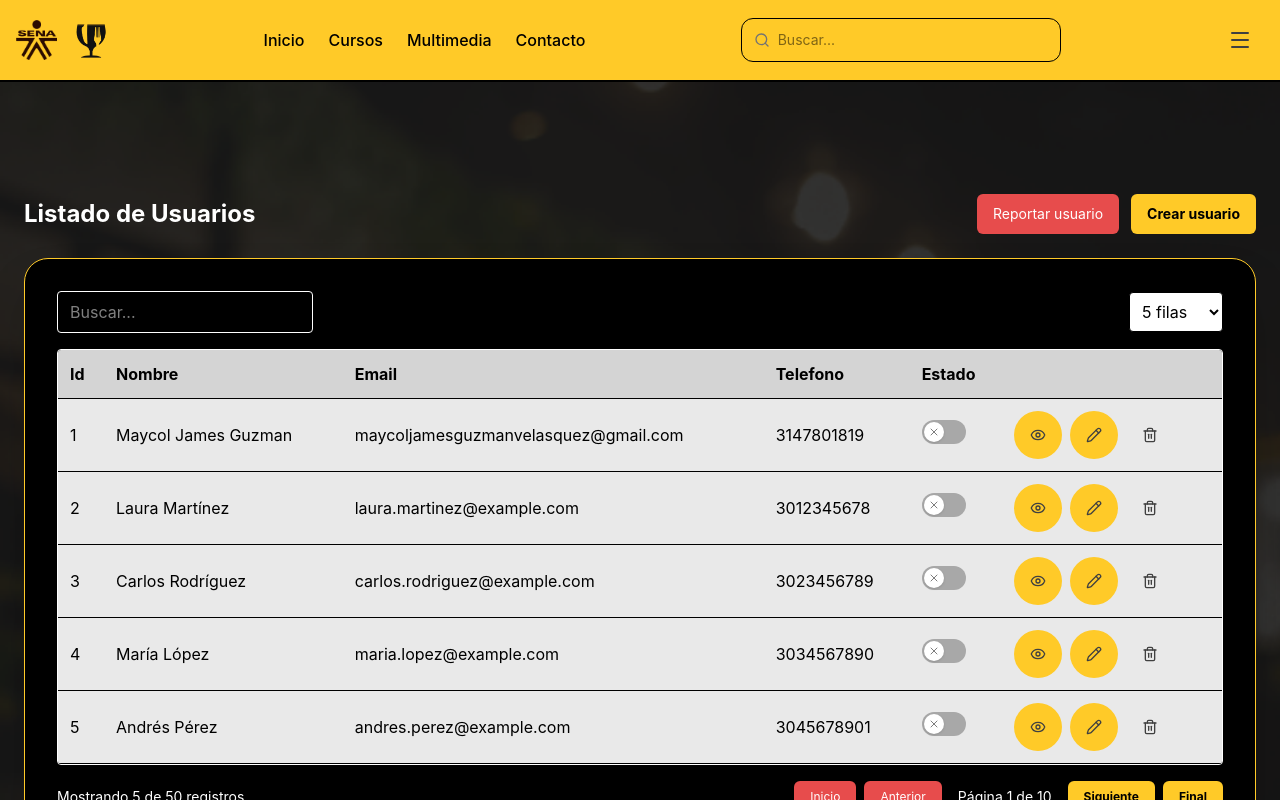
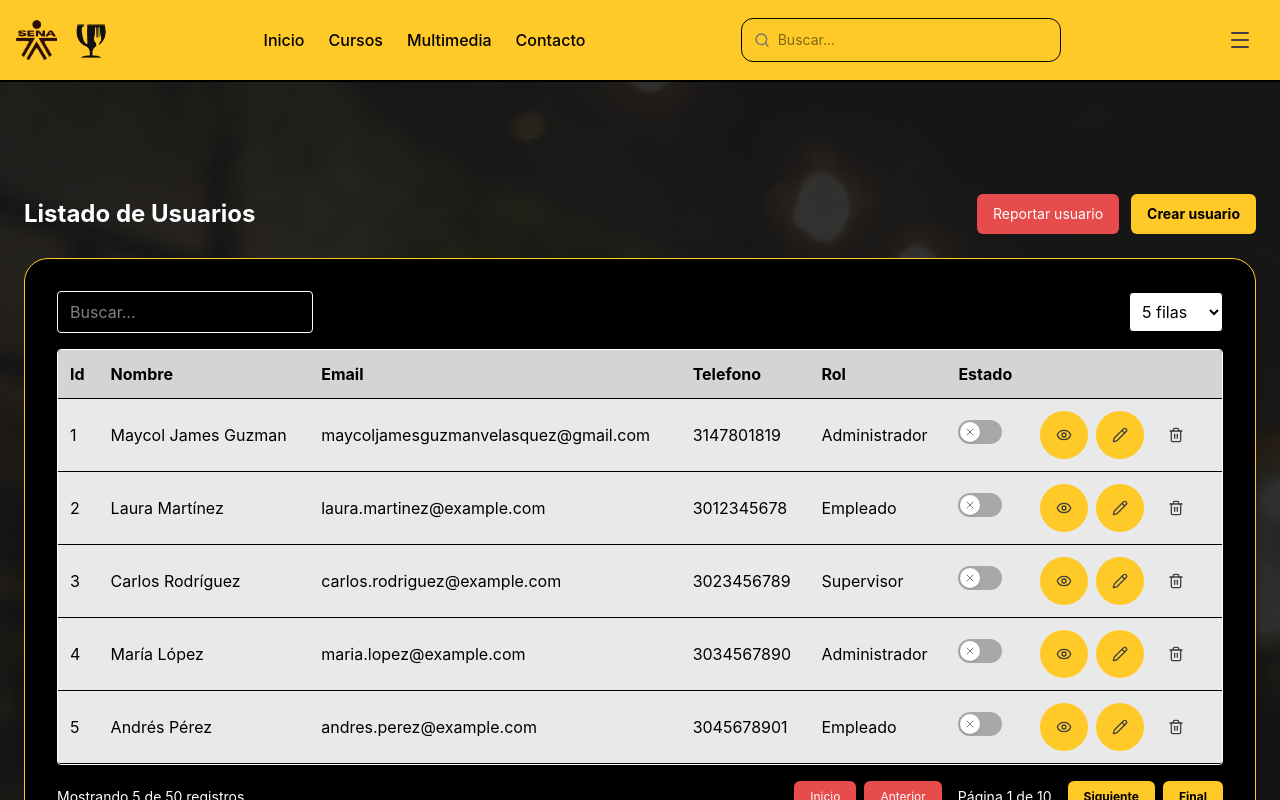
Before and after one commit to D-314F/3172293-jamf-project, a React (Vite) app: page /dashboard/userList in a window 1280 px wide. Shown: the top 800 px of the page. Built offline with nearby package versions, Linux system fonts and the light colour scheme.

Commit message:
fix:proyect  se corrigieron algunos detalles segun material desing 3

```diff
--- a/src/features/auth/components/ForgotPasswordForm.jsx
+++ b/src/features/auth/components/ForgotPasswordForm.jsx
@@ -36,7 +36,6 @@ export default function ForgotPasswordForm() {
       });
       setErrors(fieldErrors);
 
-      // ALERTA DE ERROR POR CAMPO INVÁLIDO
       await showUserErrorAlert({
         title: "Correo inválido",
         text: "Por favor, ingresa un correo electrónico válido.",
@@ -48,17 +47,12 @@ export default function ForgotPasswordForm() {
     setErrors({});
 
     try {
-      // Petición al backend si aplica:
-      // await sendPasswordResetEmail(formData.email);
-
-      // ALERTA DE ÉXITO ESTANDARIZADA
       await showSuccessAlert({
         title: "Código enviado",
         text: "Se ha enviado el código de recuperación correctamente a tu correo.",
         timer: 2000,
       });
 
-      // Redirección a verificación de código
       navigate("/verify-code");
 
     } catch (error) {
@@ -79,9 +73,26 @@ export default function ForgotPasswordForm() {
       {/* Overlay oscuro */}
       <div className="absolute inset-0 bg-black/50 z-0"></div>
 
+
+      <div className="w-full max-w-md flex flex-col gap-4 relative z-10">
+
+
+        <div className="flex justify-start">
+          <Button
+            type="button"
+            variant="secondary"
+            size="sm"
+            onClick={() => navigate(-1)}
+            className="!w-auto flex items-center gap-2"
+          >
+            ← Atrás
+          </Button>
+        </div>
+
+
         <form
           onSubmit={handleSubmit}
-        className="w-full max-w-md p-8 bg-[var(--color-background-inverse)] border border-[var(--color-brand)] rounded-3xl relative z-10 shadow-2xl font-[var(--font-body)] flex flex-col gap-5 text-left"
+          className="w-full p-8 bg-[var(--color-background-inverse)] border border-[var(--color-brand)] rounded-3xl shadow-2xl font-[var(--font-body)] flex flex-col gap-5 text-left"
         >
           <div>
             <h1 className="text-[var(--text-title)] font-[var(--font-heading)] text-[var(--color-brand)] text-center mb-2">
@@ -113,5 +124,6 @@ export default function ForgotPasswordForm() {
           </Button>
         </form>
       </div>
+    </div>
   );
 }
--- a/src/features/auth/components/ResetPasswordForm.jsx
+++ b/src/features/auth/components/ResetPasswordForm.jsx
@@ -37,7 +37,6 @@ export default function ResetPasswordForm() {
       });
       setErrors(fieldErrors);
 
-      // ALERTA DE ERROR POR CAMPOS INVÁLIDOS O ERRORES DE COINCIDENCIA
       await showUserErrorAlert({
         title: "Campos inválidos",
         text: "Por favor, verifica que la contraseña cumpla los requisitos y coincida.",
@@ -49,17 +48,12 @@ export default function ResetPasswordForm() {
     setErrors({});
 
     try {
-      // Petición al backend si aplica:
-      // await resetPassword(formData.password);
-
-      // ALERTA DE ÉXITO ESTANDARIZADA
       await showSuccessAlert({
         title: "Contraseña actualizada",
         text: "Tu contraseña ha sido restablecida correctamente. Redirigiendo...",
         timer: 2000,
       });
 
-      // Redirección al Login
       navigate("/login");
 
     } catch (error) {
@@ -80,9 +74,26 @@ export default function ResetPasswordForm() {
       {/* Overlay oscuro */}
       <div className="absolute inset-0 bg-black/50 z-0"></div>
 
+
+      <div className="w-full max-w-md flex flex-col gap-4 relative z-10">
+
+
+        <div className="flex justify-start">
+          <Button
+            type="button"
+            variant="secondary"
+            size="sm"
+            onClick={() => navigate(-1)}
+            className="!w-auto flex items-center gap-2"
+          >
+            ← Atrás
+          </Button>
+        </div>
+
+        {/* Tarjeta del Formulario */}
         <form
           onSubmit={handleSubmit}
-        className="w-full max-w-md p-8 bg-[var(--color-background-inverse)] border border-[var(--color-brand)] rounded-3xl relative z-10 shadow-2xl font-[var(--font-body)] flex flex-col gap-5 text-left"
+          className="w-full p-8 bg-[var(--color-background-inverse)] border border-[var(--color-brand)] rounded-3xl shadow-2xl font-[var(--font-body)] flex flex-col gap-5 text-left"
         >
           <div>
             <h2 className="text-[var(--color-brand)] text-[var(--text-title)] font-[var(--font-heading)] text-center mb-2">
@@ -124,5 +135,6 @@ export default function ResetPasswordForm() {
           </Button>
         </form>
       </div>
+    </div>
   );
 }
--- a/src/features/auth/components/VerifyCodeForm.jsx
+++ b/src/features/auth/components/VerifyCodeForm.jsx
@@ -36,7 +36,6 @@ export default function VerifyCodeForm() {
       });
       setErrors(fieldErrors);
 
-      // ALERTA DE ERROR POR CÓDIGO INVÁLIDO EN FORMULARIO
       await showUserErrorAlert({
         title: "Código inválido",
         text: "Por favor, ingresa un código de verificación válido.",
@@ -48,17 +47,12 @@ export default function VerifyCodeForm() {
     setErrors({});
 
     try {
-      // Petición al backend si aplica:
-      // await verifyCode(formData.code);
-
-      // ALERTA DE ÉXITO ESTANDARIZADA
       await showSuccessAlert({
         title: "Código verificado",
         text: "El código es correcto. Ahora puedes restablecer tu contraseña.",
         timer: 2000,
       });
 
-      // Redirección al cambio de contraseña
       navigate("/reset-password");
 
     } catch (error) {
@@ -79,9 +73,25 @@ export default function VerifyCodeForm() {
       {/* Overlay oscuro */}
       <div className="absolute inset-0 bg-black/50 z-0"></div>
 
+      <div className="w-full max-w-md flex flex-col gap-4 relative z-10">
+
+
+        <div className="flex justify-start">
+          <Button
+            type="button"
+            variant="secondary"
+            size="sm"
+            onClick={() => navigate(-1)}
+            className="!w-auto flex items-center gap-2"
+          >
+            ← Atrás
+          </Button>
+        </div>
+
+
         <form
           onSubmit={handleSubmit}
-        className="w-full max-w-md p-8 bg-[var(--color-background-inverse)] border border-[var(--color-brand)] rounded-3xl relative z-10 shadow-2xl font-[var(--font-body)] flex flex-col gap-5 text-left"
+          className="w-full p-8 bg-[var(--color-background-inverse)] border border-[var(--color-brand)] rounded-3xl shadow-2xl font-[var(--font-body)] flex flex-col gap-5 text-left"
         >
           <div>
             <h1 className="text-[var(--color-brand)] text-[var(--text-title)] font-[var(--font-heading)] text-center mb-2">
@@ -113,5 +123,6 @@ export default function VerifyCodeForm() {
           </Button>
         </form>
       </div>
+    </div>
   );
 }
--- a/src/features/home/components/HeroSection.jsx
+++ b/src/features/home/components/HeroSection.jsx
@@ -5,9 +5,9 @@ export default function HeroSection() {
   return (
     <section className="w-full bg-[var(--color-background-inverse)] text-[var(--color-text-inverse)] rounded-2xl mt-6">
       {/* Franja superior */}
-     <div className="bg-[var(--color-brand)] py-3 px-4 font-[var(--font-heading)] text-[var(--color-text-primary)] text-[var(--text-large)] border-b-2 border-[var(--color-brand-hover)]">
-  Exquisitez en Cada Bocado.
-</div>
+     <div className="bg-[var(--color-brand)] py-3 px-4 font-[var(--font-heading)] text-black  text-[var(--text-large)] border-b-2 border-[var(--color-brand-hover)]">
+        Exquisitez en Cada Bocado.
+     </div>
 
 
 
--- a/src/features/users/data/users.js
+++ b/src/features/users/data/users.js
@@ -1,5 +1,3 @@
-// Nombre, Correo, Telefono, tipos de documento, numero de documento
-
 // src/data/users.js
 
 export const users = [
@@ -10,6 +8,7 @@ export const users = [
         userPhone: "3147801819",
         userDocumentTypes: "CC",
         userDocumentNumber: "1030405816",
+        userRole: "Administrador",
         isActive: true
     },
     {
@@ -19,6 +18,7 @@ export const users = [
         userPhone: "3012345678",
         userDocumentTypes: "CC",
         userDocumentNumber: "3012345678",
+        userRole: "Empleado",
         isActive: true
     },
     {
@@ -28,6 +28,7 @@ export const users = [
         userPhone: "3023456789",
         userDocumentTypes: "CC",
         userDocumentNumber: "3023456789",
+        userRole: "Supervisor",
         isActive: true
     },
     {
@@ -37,6 +38,7 @@ export const users = [
         userPhone: "3034567890",
         userDocumentTypes: "CC",
         userDocumentNumber: "3034567890",
+        userRole: "Administrador",
         isActive: true
     },
     {
@@ -46,6 +48,7 @@ export const users = [
         userPhone: "3045678901",
         userDocumentTypes: "CC",
         userDocumentNumber: "3045678901",
+        userRole: "Empleado",
         isActive: true
     },
     {
@@ -55,6 +58,7 @@ export const users = [
         userPhone: "3056789012",
         userDocumentTypes: "CC",
         userDocumentNumber: "3056789012",
+        userRole: "Supervisor",
         isActive: true
     },
     {
@@ -64,6 +68,7 @@ export const users = [
         userPhone: "3067890123",
         userDocumentTypes: "CC",
         userDocumentNumber: "3067890123",
+        userRole: "Administrador",
         isActive: true
     },
     {
@@ -73,6 +78,7 @@ export const users = [
         userPhone: "3078901234",
         userDocumentTypes: "CC",
         userDocumentNumber: "3078901234",
+        userRole: "Empleado",
         isActive: true
     },
     {
@@ -82,6 +88,7 @@ export const users = [
         userPhone: "3089012345",
         userDocumentTypes: "CC",
         userDocumentNumber: "3089012345",
+        userRole: "Supervisor",
         isActive: true
     },
     {
@@ -91,6 +98,7 @@ export const users = [
         userPhone: "3090123456",
         userDocumentTypes: "CC",
         userDocumentNumber: "3090123456",
+        userRole: "Administrador",
         isActive: true
     },
     {
@@ -100,6 +108,7 @@ export const users = [
         userPhone: "3101234567",
         userDocumentTypes: "CC",
         userDocumentNumber: "3101234567",
+        userRole: "Empleado",
         isActive: true
     },
     {
@@ -109,6 +118,7 @@ export const users = [
         userPhone: "3112345678",
         userDocumentTypes: "CC",
         userDocumentNumber: "3112345678",
+        userRole: "Supervisor",
         isActive: true
     },
     {
@@ -118,6 +128,7 @@ export const users = [
         userPhone: "3123456789",
         userDocumentTypes: "CC",
         userDocumentNumber: "3123456789",
+        userRole: "Administrador",
         isActive: true
     },
     {
@@ -127,6 +138,7 @@ export const users = [
         userPhone: "3134567890",
         userDocumentTypes: "CC",
         userDocumentNumber: "3134567890",
+        userRole: "Empleado",
         isActive: true
     },
     {
@@ -136,6 +148,7 @@ export const users = [
         userPhone: "3145678901",
         userDocumentTypes: "CC",
         userDocumentNumber: "3145678901",
+        userRole: "Supervisor",
         isActive: true
     },
     {
@@ -145,6 +158,7 @@ export const users = [
         userPhone: "3156789012",
         userDocumentTypes: "CC",
         userDocumentNumber: "3156789012",
+        userRole: "Administrador",
         isActive: true
     },
     {
@@ -154,6 +168,7 @@ export const users = [
         userPhone: "3167890123",
         userDocumentTypes: "CC",
         userDocumentNumber: "3167890123",
+        userRole: "Empleado",
         isActive: true
     },
     {
@@ -163,6 +178,7 @@ export const users = [
         userPhone: "3178901234",
         userDocumentTypes: "CC",
         userDocumentNumber: "3178901234",
+        userRole: "Supervisor",
         isActive: true
     },
     {
@@ -172,6 +188,7 @@ export const users = [
         userPhone: "3189012345",
         userDocumentTypes: "CC",
         userDocumentNumber: "3189012345",
+        userRole: "Administrador",
         isActive: true
     },
     {
@@ -181,6 +198,7 @@ export const users = [
         userPhone: "3190123456",
         userDocumentTypes: "CC",
         userDocumentNumber: "3190123456",
+        userRole: "Empleado",
         isActive: true
     },
     {
@@ -190,6 +208,7 @@ export const users = [
         userPhone: "3201234567",
         userDocumentTypes: "CC",
         userDocumentNumber: "3201234567",
+        userRole: "Supervisor",
         isActive: true
     },
     {
@@ -199,6 +218,7 @@ export const users = [
         userPhone: "3212345678",
         userDocumentTypes: "CC",
         userDocumentNumber: "3212345678",
+        userRole: "Administrador",
         isActive: true
     },
     {
@@ -208,6 +228,7 @@ export const users = [
         userPhone: "3223456789",
         userDocumentTypes: "CC",
         userDocumentNumber: "3223456789",
+        userRole: "Empleado",
         isActive: true
     },
     {
@@ -217,6 +238,7 @@ export const users = [
         userPhone: "3234567890",
         userDocumentTypes: "CC",
         userDocumentNumber: "3234567890",
+        userRole: "Supervisor",
         isActive: true
     },
     {
@@ -226,6 +248,7 @@ export const users = [
         userPhone: "3245678901",
         userDocumentTypes: "CC",
         userDocumentNumber: "3245678901",
+        userRole: "Administrador",
         isActive: true
     },
     {
@@ -235,6 +258,7 @@ export const users = [
         userPhone: "3256789012",
         userDocumentTypes: "CC",
         userDocumentNumber: "3256789012",
+        userRole: "Empleado",
         isActive: true
     },
     {
@@ -244,6 +268,7 @@ export const users = [
         userPhone: "3267890123",
         userDocumentTypes: "CC",
         userDocumentNumber: "3267890123",
+        userRole: "Supervisor",
         isActive: true
     },
     {
@@ -253,6 +278,7 @@ export const users = [
         userPhone: "3278901234",
         userDocumentTypes: "CC",
         userDocumentNumber: "3278901234",
+        userRole: "Administrador",
         isActive: true
     },
     {
@@ -262,6 +288,7 @@ export const users = [
         userPhone: "3289012345",
         userDocumentTypes: "CC",
         userDocumentNumber: "3289012345",
+        userRole: "Empleado",
         isActive: true
     },
     {
@@ -271,6 +298,7 @@ export const users = [
         userPhone: "3290123456",
         userDocumentTypes: "CC",
         userDocumentNumber: "3290123456",
+        userRole: "Supervisor",
         isActive: true
     },
     {
@@ -280,6 +308,7 @@ export const users = [
         userPhone: "3301234567",
         userDocumentTypes: "CC",
         userDocumentNumber: "3301234567",
+        userRole: "Administrador",
         isActive: true
     },
     {
@@ -289,6 +318,7 @@ export const users = [
         userPhone: "3312345678",
         userDocumentTypes: "CC",
         userDocumentNumber: "3312345678",
+        userRole: "Empleado",
         isActive: true
     },
     {
@@ -298,6 +328,7 @@ export const users = [
         userPhone: "3323456789",
         userDocumentTypes: "CC",
         userDocumentNumber: "3323456789",
+        userRole: "Supervisor",
         isActive: true
     },
     {
@@ -307,6 +338,7 @@ export const users = [
         userPhone: "3334567890",
         userDocumentTypes: "CC",
         userDocumentNumber: "3334567890",
+        userRole: "Administrador",
         isActive: true
     },
     {
@@ -316,6 +348,7 @@ export const users = [
         userPhone: "3345678901",
         userDocumentTypes: "CC",
         userDocumentNumber: "3345678901",
+        userRole: "Empleado",
         isActive: true
     },
     {
@@ -325,6 +358,7 @@ export const users = [
         userPhone: "3356789012",
         userDocumentTypes: "CC",
         userDocumentNumber: "3356789012",
+        userRole: "Supervisor",
         isActive: true
     },
     {
@@ -334,6 +368,7 @@ export const users = [
         userPhone: "3367890123",
         userDocumentTypes: "CC",
         userDocumentNumber: "3367890123",
+        userRole: "Administrador",
         isActive: true
     },
     {
@@ -343,6 +378,7 @@ export const users = [
         userPhone: "3378901234",
         userDocumentTypes: "CC",
         userDocumentNumber: "3378901234",
+        userRole: "Empleado",
         isActive: true
     },
     {
@@ -352,6 +388,7 @@ export const users = [
         userPhone: "3389012345",
         userDocumentTypes: "CC",
         userDocumentNumber: "3389012345",
+        userRole: "Supervisor",
         isActive: true
     },
     {
@@ -361,6 +398,7 @@ export const users = [
         userPhone: "3390123456",
         userDocumentTypes: "CC",
         userDocumentNumber: "3390123456",
+        userRole: "Administrador",
         isActive: true
     },
     {
@@ -370,6 +408,7 @@ export const users = [
         userPhone: "3401234567",
         userDocumentTypes: "CC",
         userDocumentNumber: "3401234567",
+        userRole: "Empleado",
         isActive: true
     },
     {
@@ -379,6 +418,7 @@ export const users = [
         userPhone: "3412345678",
         userDocumentTypes: "CC",
         userDocumentNumber: "3412345678",
+        userRole: "Supervisor",
         isActive: true
     },
     {
@@ -388,6 +428,7 @@ export const users = [
         userPhone: "3423456789",
         userDocumentTypes: "CC",
         userDocumentNumber: "3423456789",
+        userRole: "Administrador",
         isActive: true
     },
     {
@@ -397,6 +438,7 @@ export const users = [
         userPhone: "3434567890",
         userDocumentTypes: "CC",
         userDocumentNumber: "3434567890",
+        userRole: "Empleado",
         isActive: true
     },
     {
@@ -406,6 +448,7 @@ export const users = [
         userPhone: "3445678901",
         userDocumentTypes: "CC",
         userDocumentNumber: "3445678901",
+        userRole: "Supervisor",
         isActive: true
     },
     {
@@ -415,6 +458,7 @@ export const users = [
         userPhone: "3456789012",
         userDocumentTypes: "CC",
         userDocumentNumber: "3456789012",
+        userRole: "Administrador",
         isActive: true
     },
     {
@@ -424,6 +468,7 @@ export const users = [
         userPhone: "3467890123",
         userDocumentTypes: "CC",
         userDocumentNumber: "3467890123",
+        userRole: "Empleado",
         isActive: true
     },
     {
@@ -433,6 +478,7 @@ export const users = [
         userPhone: "3478901234",
         userDocumentTypes: "CC",
         userDocumentNumber: "3478901234",
+        userRole: "Supervisor",
         isActive: true
     },
     {
@@ -442,6 +488,7 @@ export const users = [
         userPhone: "3489012345",
         userDocumentTypes: "CC",
         userDocumentNumber: "3489012345",
+        userRole: "Administrador",
         isActive: true
     },
     {
@@ -451,6 +498,7 @@ export const users = [
         userPhone: "3490123456",
         userDocumentTypes: "CC",
         userDocumentNumber: "3490123456",
+        userRole: "Empleado",
         isActive: true
     }
 ];
--- a/src/features/users/table/UserColumns.jsx
+++ b/src/features/users/table/UserColumns.jsx
@@ -38,7 +38,11 @@ export const UserColumns = [
     accessorKey: "userPhone",
     header: "Telefono",
   },
-
+  // Columna Rol
+  {
+    accessorKey: "userRole",
+    header: "Rol",
+  },
 
   // Columna Estado (activo / inactivo)
   {
--- a/src/shared/components/Input.jsx
+++ b/src/shared/components/Input.jsx
@@ -5,9 +5,7 @@ export default function Input({
     type = "text",
     variant="primary",
     size = "sm",
-
     className = "",
-
     ...props
 }){
 
@@ -28,20 +26,20 @@ export default function Input({
     const sizes = {
 
         sm: `
-            h-8
+            h-9
 
         `,
         md: `
-            h-10
+            h-11
         `,
         lg: `
-            h-12
+            h-14
         `
     }
 
 
     return(
-        <div className="w-80">
+        <div className="w-full flex flex-col">
                 {/*Label */}
             <label
                 // htmlFor con kebab-case
@@ -72,9 +70,7 @@ export default function Input({
 
                     className="
                         relative
-                        h-12
-                        flex
-                        items-center
+
                     "
                 >
                 {/* Area interactiva invisible (48px)*/}
--- a/src/shared/components/Select.jsx
+++ b/src/shared/components/Select.jsx
@@ -10,13 +10,14 @@ export default function Select({
     className = "", // 1. Añadimos className por si lo queremos personalizar
 }){
     return (
-        <div>
+        <div className="w-full flex flex-col">
             {label &&(
                 <label
                     htmlFor={htmlFor}
                     className={`
                         block
                         text-caption
+                        mb-1
                         text-secondary
                         text-white
                         ${error ? "text-red-800" : "text-secondary"}
@@ -32,7 +33,7 @@ export default function Select({
                 value={value}
                 id={htmlFor}
                 className={`
-                    w-80
+                    w-full
                     h-10
                     rounded-md
                     border
```
Lines whose indentation alone changed are shown as unchanged.
